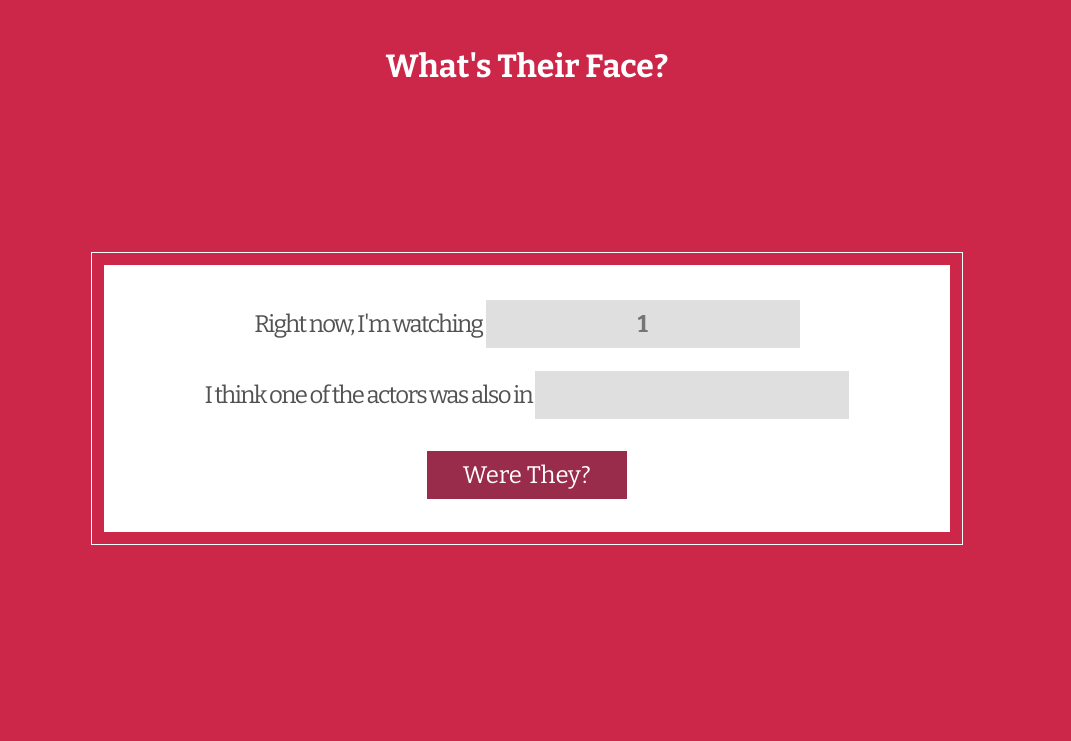
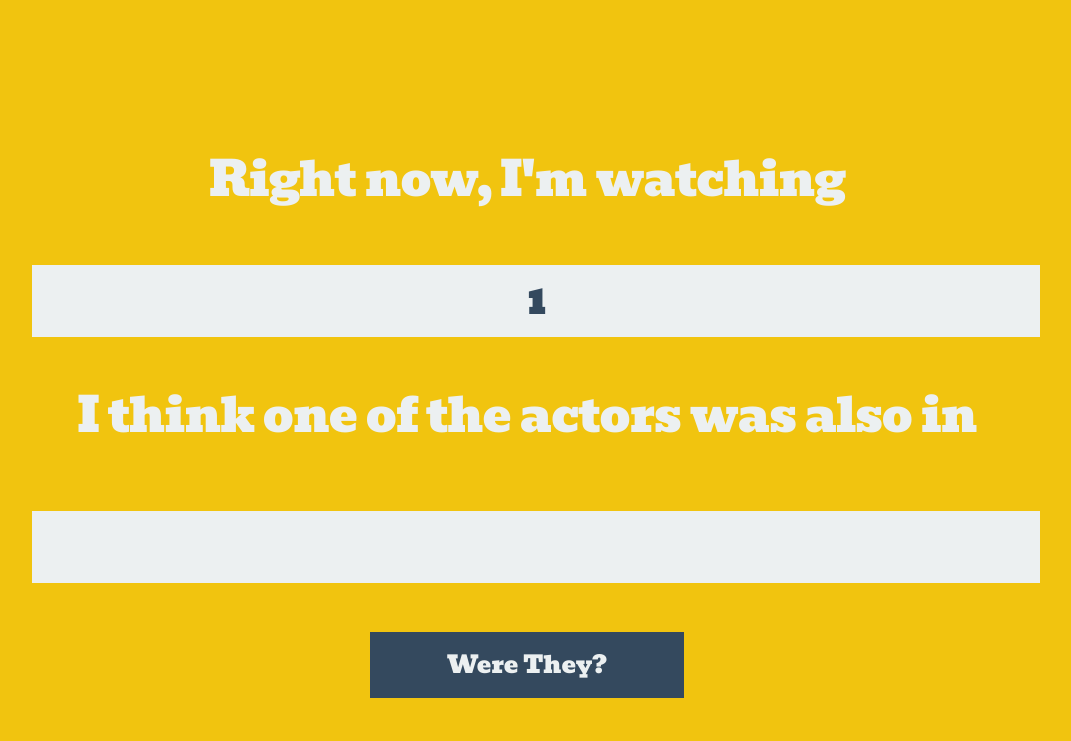
Before and after one commit to alilja/WhatsTheirFace, a Flask app: page / in a window 1280 px wide. Shown: the top 741 px of the page, without its empty margins (113-1184 px from the left). Run offline with Flask 2, Linux system fonts and the light colour scheme; the visitor is signed in with stand-in values (Sample User, id 1).

Commit message:
formatting changes

```diff
--- a/application.py
+++ b/application.py
@@ -33,7 +33,7 @@ def index():
                 top_rentals_rt['movies'][0]['year'],
             )
             cache.set('top_rental', top_rental, timeout=60 * 60 * 24)
-            placeholder = top_rental.title
+            placeholder = top_rental
     return render_template("index.html", first_placeholder=placeholder)
 
 
--- a/models.py
+++ b/models.py
@@ -29,7 +29,7 @@ class Movie(object):
 
         movie_db = tmdb.Search().movie(query=title, year=year)
         try:
-            self.backdrop_image = get_image_url(movie_db['results'][0]['backdrop_path'], 1024)
+            self.backdrop_image = get_image_url(movie_db['results'][0]['backdrop_path'], 1000)
         except IndexError:
             self.backdrop_image = None
 
@@ -37,3 +37,6 @@ class Movie(object):
             self.poster_image = get_image_url(movie_db['results'][0]['poster_path'], 500)
         except IndexError:
             self.poster_image = None
+
+    def __str__(self):
+        return self.title
--- a/static/sass/style.scss
+++ b/static/sass/style.scss
@@ -1,43 +1,34 @@
 @import "meyer-reset";
 @import "grid";
 
-$accent-color: #CC2649;
-$dark-accent-color: #992C4B;
-$dark-color: #525252;
-$grey: #dfdfdf;
+$white: #ecf0f1;
+$black: #34495e;
+$grey: #bdc3c7;
 
+$background: #f1c40f;
 
 
 body {
-	font-family: Helvetica, sans-serif;
-	color: #fff;
-	background: $accent-color;
+	font-family: 'Bevan', sans-serif;
+	color: $white;
+	background: $background;
+	padding: 2em;
+	font-size: 16px;
+	line-height: 1.75em;
 }
 
 #above {
-	letter-spacing: -0.1em;
-
-	#header {
-		margin-top: 3em;
-		margin-bottom: 3em;
-
-		h1 {
-			font-family: 'Bitter', serif;
-			font-weight: bold;
-			font-size: 2em;
-			line-height: auto;
-			text-align: center;
-			color: #fff;
-			letter-spacing: 0em;
-		}
+	.question_background{
+		font-size: 2em;
+		letter-spacing: -1px;
+		color: $white;
 	}
 
-	.question_box{
-		padding: 1em 0 0.5em 0;
-		background: #fff;
-		color: $dark-color;
-		outline: 1px solid #fff;
-		outline-offset: 0.5em;
+	@media only screen and (max-width: $breakpoint) {
+		.question_background {
+			font-size: 1.5em;
+			letter-spacing: 0px;
+		}
 	}
 
 	div {
@@ -45,68 +36,58 @@ body {
 	}
 
 	form {
-		margin-top: 5em;
-		font-family: 'Bitter', serif;
+		margin-top: 3em;
 		font-size: 1.5em;
 	}
 
 	input {
 		font: inherit;
-		background: $grey;
+		font-size: 0.75em;
+		background: $white;
 		border: none;
 		line-height: 1.5em;
 		text-align: center;
 		font-weight: bold;
 		padding: 0.25em;
+		width: 100%;
 	}
 
+	::-webkit-input-placeholder { color: $black; }
+	:-moz-placeholder { color: $black; }
+	::-moz-placeholder { color: $black; }
+	:-ms-input-placeholder { color: $black; }
+
 	.button {
-		padding: 0.25em 1.5em;
-		margin: 0.5em;
-		background: $dark-accent-color;
-		font-weight: normal;
-		color: #fff;
+		background: $black;
+		font: inherit;
+		color: $white;
 	}
 
-	.movie_info {
-		font-family: 'Bitter', serif;
-		font-size: 1.5em;
-		text-align: center;
+	#results {
+		background-color: $black;
+		color: $white;
 	}
 
 	.poster {
+		width: 100%;
+		overflow: hidden;
+
 		img {
 			width: 100%;
-		}
-	}
-
-	@media only screen and (max-width: $breakpoint) {
-		.poster {
-			width: 48.4%;
-			margin: 1% 0.8% 1% 0.8%;
 		}
 	}
 }
 
 #below {
-	background-color: $dark-accent-color;;
-	padding: 2em;
-	#actors li{
-		display: inline;
 
-		img{
-			width: 175px;
-		}
-	}
 
-	img {
-		width: 100%;
-	}
+	.profile_picture{
+		width: 10em;
+		height: 10em;
+		overflow: hidden;
+		border-radius: 50% 50%;
 
-	@media only screen and (max-width: $breakpoint) {
-		img{
-			display: none;
-		}
+		img { width: 100%; }
 	}
 
 }
--- a/static/style.css
+++ b/static/style.css
@@ -40,7 +40,7 @@ table {
 .col {
   display: block;
   float: left;
-  margin: 1% 0 1% 1.6%; }
+  margin: 1% 0 1% 2%; }
 
 .col:first-child {
   margin-left: 0; }
@@ -58,98 +58,105 @@ table {
   zoom: 1;
   /* For IE 6/7 */ }
 
-/*  GRID OF SIX  */
-.span_6_of_6 {
+/*  GRID OF ELEVEN  */
+.span_11_of_11 {
   width: 100%; }
 
-.span_5_of_6 {
-  width: 83.06%; }
+.span_10_of_11 {
+  width: 90.72%; }
 
-.span_4_of_6 {
-  width: 66.13%; }
+.span_9_of_11 {
+  width: 81.45%; }
 
-.span_3_of_6 {
-  width: 49.2%; }
+.span_8_of_11 {
+  width: 72.18%; }
 
-.span_2_of_6 {
-  width: 32.26%; }
+.span_7_of_11 {
+  width: 62.90%; }
 
-.span_1_of_6 {
-  width: 15.33%; }
+.span_6_of_11 {
+  width: 53.63%; }
+
+.span_5_of_11 {
+  width: 44.36%; }
+
+.span_4_of_11 {
+  width: 35.09%; }
+
+.span_3_of_11 {
+  width: 25.81%; }
+
+.span_2_of_11 {
+  width: 16.54%; }
+
+.span_1_of_11 {
+  width: 7.272%; }
 
 /*  GO FULL WIDTH BELOW 480 PIXELS */
 @media only screen and (max-width: 580px) {
   .col {
     margin: 1% 0 1% 0%; }
 
-  .span_1_of_6, .span_2_of_6, .span_3_of_6, .span_4_of_6, .span_5_of_6, .span_6_of_6 {
+  .span_1_of_11, .span_2_of_11, .span_3_of_11, .span_4_of_11, .span_5_of_11, .span_6_of_11, .span_7_of_11, .span_8_of_11, .span_9_of_11, .span_10_of_11, .span_11_of_11 {
     width: 100%; } }
 body {
-  font-family: Helvetica, sans-serif;
-  color: #fff;
-  background: #CC2649; }
+  font-family: 'Bevan', sans-serif;
+  color: #ecf0f1;
+  background: #f1c40f;
+  padding: 2em;
+  font-size: 16px;
+  line-height: 1.75em; }
 
-#above {
-  letter-spacing: -0.1em; }
-  #above #header {
-    margin-top: 3em;
-    margin-bottom: 3em; }
-    #above #header h1 {
-      font-family: 'Bitter', serif;
-      font-weight: bold;
+#above .question_background {
   font-size: 2em;
-      line-height: auto;
-      text-align: center;
-      color: #fff;
-      letter-spacing: 0em; }
-  #above .question_box {
-    padding: 1em 0 0.5em 0;
-    background: #fff;
-    color: #525252;
-    outline: 1px solid #fff;
-    outline-offset: 0.5em; }
+  letter-spacing: -1px;
+  color: #ecf0f1; }
+@media only screen and (max-width: 580px) {
+  #above .question_background {
+    font-size: 1.5em;
+    letter-spacing: 0px; } }
 #above div {
   line-height: 2.25em; }
 #above form {
-    margin-top: 5em;
-    font-family: 'Bitter', serif;
+  margin-top: 3em;
   font-size: 1.5em; }
 #above input {
   font: inherit;
-    background: #dfdfdf;
+  font-size: 0.75em;
+  background: #ecf0f1;
   border: none;
   line-height: 1.5em;
   text-align: center;
   font-weight: bold;
-    padding: 0.25em; }
+  padding: 0.25em;
+  width: 100%; }
+#above ::-webkit-input-placeholder {
+  color: #34495e; }
+#above :-moz-placeholder {
+  color: #34495e; }
+#above ::-moz-placeholder {
+  color: #34495e; }
+#above :-ms-input-placeholder {
+  color: #34495e; }
 #above .button {
-    padding: 0.25em 1.5em;
-    margin: 0.5em;
-    background: #992C4B;
-    font-weight: normal;
-    color: #fff; }
-  #above .movie_info {
-    font-family: 'Bitter', serif;
-    font-size: 1.5em;
-    text-align: center; }
+  background: #34495e;
+  font: inherit;
+  color: #ecf0f1; }
+#above #results {
+  background-color: #34495e;
+  color: #ecf0f1; }
+#above .poster {
+  width: 100%;
+  overflow: hidden; }
   #above .poster img {
     width: 100%; }
-  @media only screen and (max-width: 580px) {
-    #above .poster {
-      width: 48.4%;
-      margin: 1% 0.8% 1% 0.8%; } }
 
-#below {
-  background-color: #992C4B;
-  padding: 2em; }
-  #below #actors li {
-    display: inline; }
-    #below #actors li img {
-      width: 175px; }
-  #below img {
+#below .profile_picture {
+  width: 10em;
+  height: 10em;
+  overflow: hidden;
+  border-radius: 50% 50%; }
+  #below .profile_picture img {
     width: 100%; }
-  @media only screen and (max-width: 580px) {
-    #below img {
-      display: none; } }
 
 /*# sourceMappingURL=style.css.map */
--- a/templates/base.html
+++ b/templates/base.html
@@ -4,11 +4,12 @@
 <head>
     <title>What's Their Name? {% block title %}{% endblock %}</title>
     <link rel="stylesheet" href="{{ url_for('static', filename='style.css') }}" type="text/css" />
-    <link href='http://fonts.googleapis.com/css?family=Bitter:400,700' rel='stylesheet' type='text/css'>
+    <link href='http://fonts.googleapis.com/css?family=Bevan' rel='stylesheet' type='text/css'>
 
     <meta name="HandheldFriendly" content="True">
     <meta name="MobileOptimized" content="320">
     <meta name="viewport" content="width=device-width, initial-scale=1.0">
+    {% block extra_header %}{% endblock %}
 </head>
 <body>
     <div id="above">
--- a/templates/index.html
+++ b/templates/index.html
@@ -1,36 +1,47 @@
 {% extends "base.html" %}
+{% block extra_header %}
+<style>
+	.question_background{
+		background: url("{{ first_placeholder.backdrop_image }}");
+	}
+</style>
+{% endblock %}
+
 {% block content %}
-<div class="section group">
-	<div id="header" class="col span_6_of_6">
-		<h1>What's Their Face?</h1>
-	</div>
-</div>
 <form action="{{ url_for("results") }}" method="post" class="form" style="text-align: center;">
 	<div class="section group">
-		<div class="col span_1_of_6"></div>
-
-		<div class="col span_4_of_6 question_box">
+		<div class="col span_1_of_11"></div>
+		<div class="col span_9_of_11 question_background">
 			<div class="section group">
-				<div class="col span_6_of_6 question_line">
+				<div class="col span_11_of_11 question_line">
 					Right now, I'm watching
+				</div>
+			</div>
+			<div class="section group">
+				<div class"col span_11_of_11">
 					<input type="text" name="movie_one" placeholder="{{ first_placeholder }}"/>
 				</div>
 			</div>
 			<div class="section group">
-				<div class="col span_6_of_6 question_line">
+				<div class="col span_11_of_11 question_line">
 					I think one of the actors was also in
-					<input type="text" name="movie_two" placeholder="{{ second_placeholder }}"/>
 				</div>
 			</div>
 			<div class="section group">
-				<div class="col span_2_of_6"></div>
-				<div class="col span_2_of_6">
-					<input class="button" type="submit" value="Were They?" />
+				<div class="col span_11_of_11 question_line">
+					<input type="text" name="movie_two" placeholder=""/>
 				</div>
-				<div class="col span_2_of_6"></div>
 			</div>
 		</div>
-		<div class="col span_1_of_6"></div>
+		<div class="col span_1_of_11"></div>
+	</div>
+
+	<div class="section group">
+		<div class="col span_4_of_11"></div>
+		<div class="col span_3_of_11">
+			<input class="button" type="submit" value="Were They?" />
+		</div>
+		<div class="col span_4_of_11"></div>
 	</div>
 </form>
 {% endblock %}
```
Also changed, not shown: templates/results.html (+20 -12 lines), 1 other file. Lines whose indentation alone changed are shown as unchanged.
